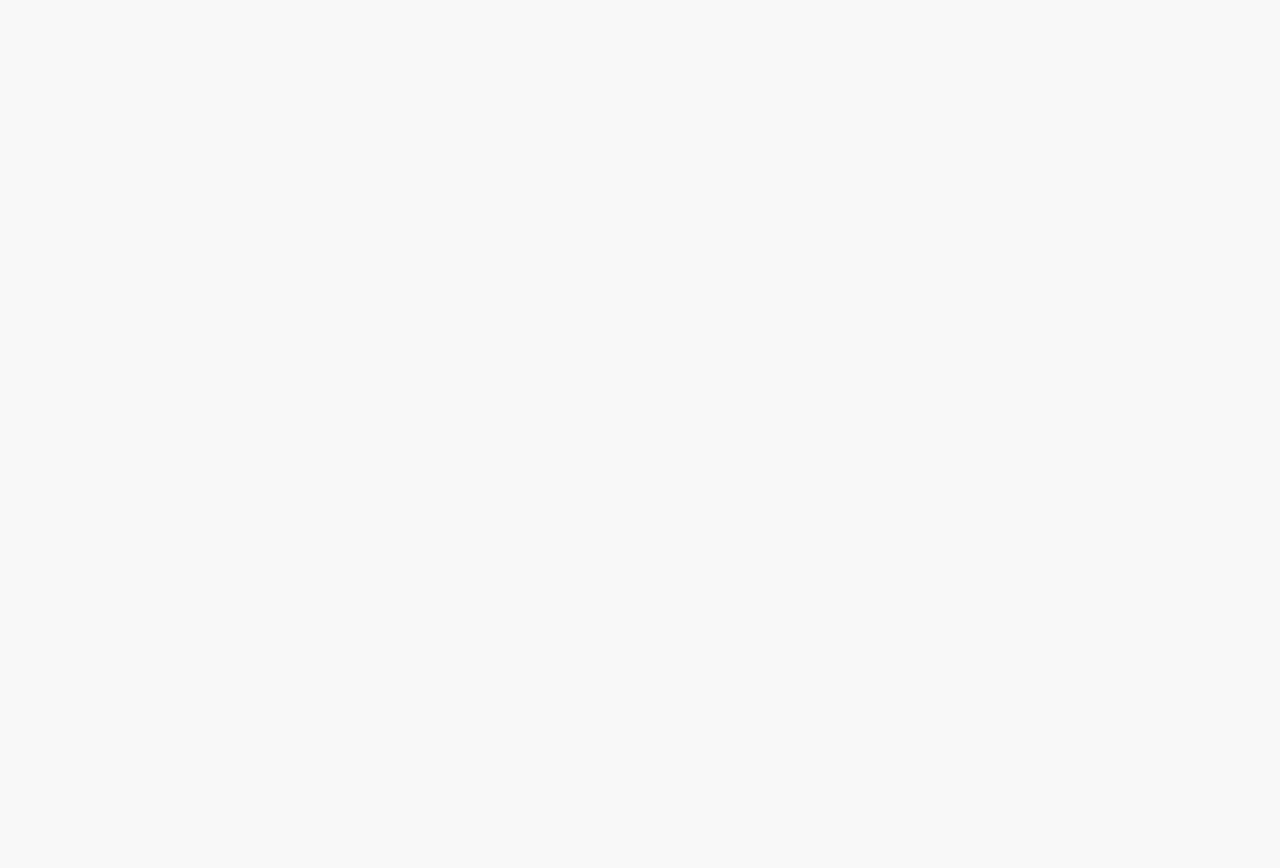
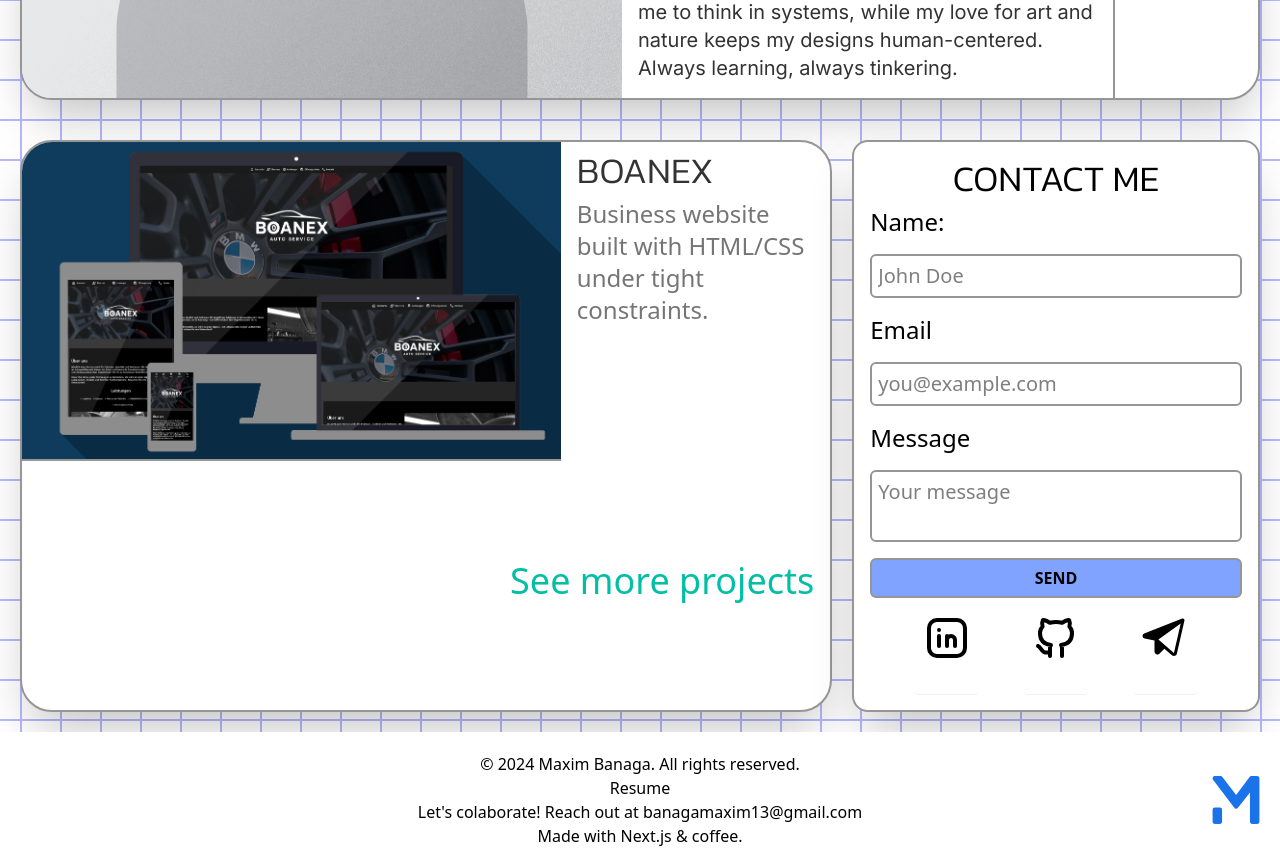
Before and after one commit to Xenmia/portfolio, a Next.js app: page / in a window 1280 px wide. Shown: the part 960-1828 px from the top of the page. Before the commit the page ends 850 px from the top, so only its background shows below. Built offline with nearby package versions, Linux system fonts and the light colour scheme.

Commit message:
Implemented the new background; Added the Hero and Footer

```diff
--- a/app/page.tsx
+++ b/app/page.tsx
@@ -1,9 +1,22 @@
 import AboutMe from "./components/AboutMe";
+import ContactMe from "./components/ContactMe";
+import Footer from "./components/Footer";
+import Hero from "./components/Hero";
+import ProjectPreview from "./components/ProjectPreview";
 
 export default function Home() {
   return (
-    <div className="flex flex-col h-[100vh] w-[100vw] **:transition-all **:duration-150 **:ease-in-out bg-primary-light dark:bg-primary-dark">
+    <div
+      className="flex flex-col bg-primary-light dark:bg-primary-dark bg-[image:var(--gradient-bg-light)]
+      dark:bg-[image:var(--gradient-bg-dark)] bg-size-[40px_40px] bg-center bg-repeat"
+    >
+      <Hero />
       <AboutMe />
+      <div className="flex flex-row">
+        <ProjectPreview />
+        <ContactMe />
+      </div>
+      <Footer />
     </div>
   );
 }
```
